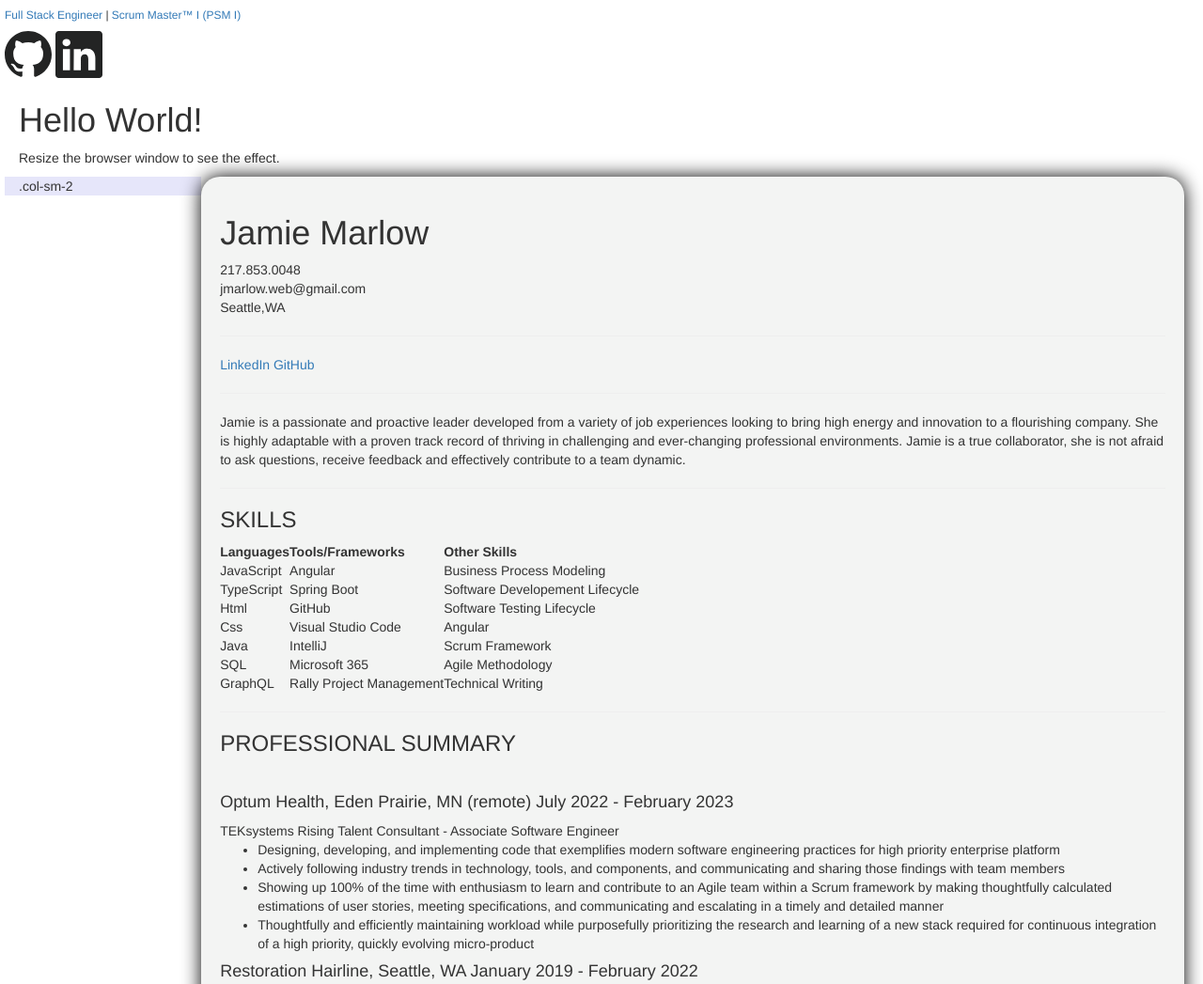
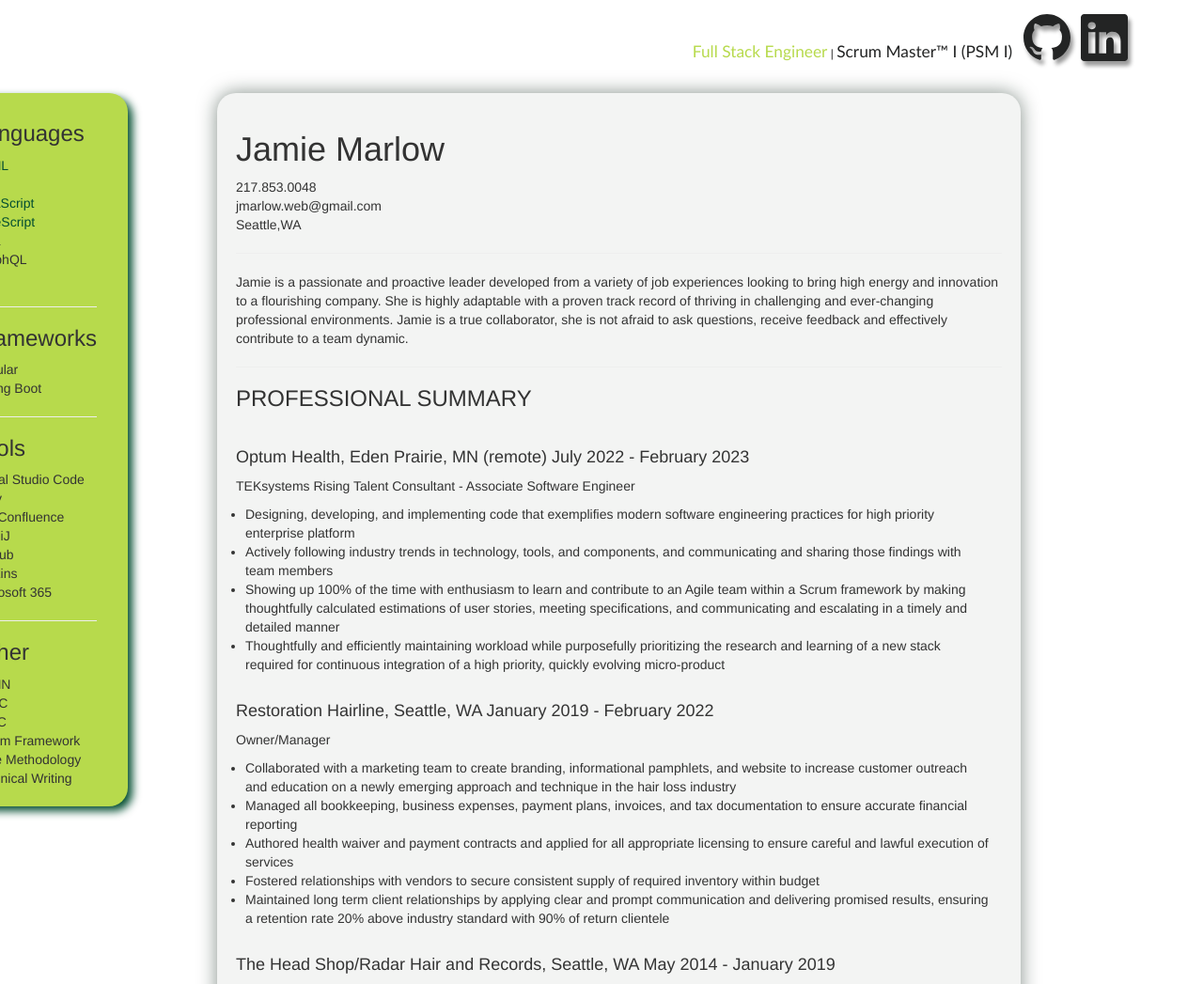
Before and after one commit to JMarlow86/JMarlow86.github.io, a plain HTML site: page resume.html in a window 1280 px wide. Shown: the top 1047 px of the page at 94% size. Drawn offline with nearby package versions, Linux system fonts and the light colour scheme.

Commit message:
added side bar

```diff
--- a/resume.css
+++ b/resume.css
@@ -1,23 +1,21 @@
 body {
     background-color: white;
     padding-right: 20px;
-    padding-left: 5px;
+    /* padding-left: 5px; */
 
 }
 #resume-container {
     background-color:#f3f4f3 ;
-    /* card color #dfe1e0 */
-
   padding: 20px;
   border-radius: 20px;
-  box-shadow: 0 0 20px black;
+  box-shadow: 0 0 20px rgb(10, 32, 20, 0.5);
 }
-/* .routing {
+.routing {
   display: flex;
   justify-content: end;
-  margin-top: 2%;
-  margin-right: 2%;
-  margin-bottom: 1%;
+  margin-top: 15px;
+  margin-bottom: 25px;
+
 
 }
 
@@ -31,10 +29,10 @@ body {
 
 }
 
-.routing #resume a:hover {
-  color:whitesmoke;
-  text-decoration: none;
-  text-shadow: #799657 5px 0 10px;
+.routing #scrum-link a:hover {
+
+
+  text-shadow: rgb(183, 218, 76) 5px 0 10px;
 
 
 }
@@ -47,9 +45,7 @@ body {
 }
 .routing #github {
   margin-left: 1%;
-  background-color: whitesmoke;
-  border-radius: 100%;
-  box-shadow: rgb(10, 32, 20) 5px 5px 10px;
+  filter: drop-shadow(3px 5px 2px rgb(0 0 0 / 0.4));
 
 }
 
@@ -58,19 +54,56 @@ body {
   border-radius: 100%;
   box-shadow: rgb(183, 218, 76) 5px 5px 10px;
 
+
+
 }
 .routing #linkedin {
   margin-left: 1%;
-  background-color: whitesmoke;
-  border-radius: 10%;
-  box-shadow: rgb(10, 32, 20) 5px 5px 10px;
-
+  filter: drop-shadow(3px 5px 2px rgb(0 0 0 / 0.4));
 
 }
+
 .routing #linkedin:hover {
   background-color: rgb(183, 218, 76);
   border-radius: 10%;
   box-shadow: rgb(183, 218, 76) 5px 5px 10px;
 
 }
- */
+.row #fun-bar {
+  background-color: rgb(183, 218, 76);
+  border-radius: 20px;
+  margin-left: -10%;
+  display: inline-flexbox;
+  padding-right: 10px;
+  box-shadow: rgb(3, 78, 49) 5px 5px 10px ;
+ cursor:default;
+
+}
+.row ul {
+  display: inline-block;
+align-self: auto;
+  padding: 10px;
+
+}
+.row h3 {
+
+
+  display: flex;
+  text-align: center;
+
+}
+.row #fun-bar li a {
+  color: rgb(3, 78, 49);
+  display: flex;
+
+
+
+
+
+}
+.row #fun-bar li :hover {
+  box-shadow: rgb(3, 78, 49) 5px 5px 10px ;
+  display: flex;
+  text-decoration: none;
+
+}
--- a/resume.html
+++ b/resume.html
@@ -10,21 +10,62 @@
   <title>Jamie Marlow Resume</title>
 </head>
 <body>
-
+    <div class="container">
+        <div class="row">
+            <div class="col-sm-12">
                 <div class="routing">
-        <div id="resume" ><h6><a title="View Relevent Resume" id="fse-link" href="resume.html">Full Stack Engineer </a> | <a title="View Relevent Resume" id="scrum-link" href="scrum.html"> Scrum Master™ I (PSM I)</a></h6></div>
+                    <div id="resume" ><h6><a title="View Relevent Resume" id="fse-link" style="color: rgb(183, 218, 76);" href="">Full Stack Engineer </a> | <a title="View Relevent Resume" id="scrum-link" href="scrum.html"> Scrum Master™ I (PSM I)</a></h6></div>
                     <span id="github"><a  title="View GitHub Repo"href="https://github.com/JMarlow86"><svg xmlns="http://www.w3.org/2000/svg" width="50" height="50" fill="rgb(35, 36, 36)" class="bi bi-github" viewBox="0 0 16 16">
                         <path d="M8 0C3.58 0 0 3.58 0 8c0 3.54 2.29 6.53 5.47 7.59.4.07.55-.17.55-.38 0-.19-.01-.82-.01-1.49-2.01.37-2.53-.49-2.69-.94-.09-.23-.48-.94-.82-1.13-.28-.15-.68-.52-.01-.53.63-.01 1.08.58 1.23.82.72 1.21 1.87.87 2.33.66.07-.52.28-.87.51-1.07-1.78-.2-3.64-.89-3.64-3.95 0-.87.31-1.59.82-2.15-.08-.2-.36-1.02.08-2.12 0 0 .67-.21 2.2.82.64-.18 1.32-.27 2-.27.68 0 1.36.09 2 .27 1.53-1.04 2.2-.82 2.2-.82.44 1.1.16 1.92.08 2.12.51.56.82 1.27.82 2.15 0 3.07-1.87 3.75-3.65 3.95.29.25.54.73.54 1.48 0 1.07-.01 1.93-.01 2.2 0 .21.15.46.55.38A8.012 8.012 0 0 0 16 8c0-4.42-3.58-8-8-8z"/></svg></a>
                     </span>
                     <span id="linkedin"><a title="View LinkedIn Profile"href="https://www.linkedin.com/in/jamie-marlow/"><svg xmlns="http://www.w3.org/2000/svg" width="50" height="50" fill="rgb(35, 36, 36)" class="bi bi-linkedin" viewBox="0 0 16 16">
                         <path d="M0 1.146C0 .513.526 0 1.175 0h13.65C15.474 0 16 .513 16 1.146v13.708c0 .633-.526 1.146-1.175 1.146H1.175C.526 16 0 15.487 0 14.854V1.146zm4.943 12.248V6.169H2.542v7.225h2.401zm-1.2-8.212c.837 0 1.358-.554 1.358-1.248-.015-.709-.52-1.248-1.342-1.248-.822 0-1.359.54-1.359 1.248 0 .694.521 1.248 1.327 1.248h.016zm4.908 8.212V9.359c0-.216.016-.432.08-.586.173-.431.568-.878 1.232-.878.869 0 1.216.662 1.216 1.634v3.865h2.401V9.25c0-2.22-1.184-3.252-2.764-3.252-1.274 0-1.845.7-2.165 1.193v.025h-.016a5.54 5.54 0 0 1 .016-.025V6.169h-2.4c.03.678 0 7.225 0 7.225h2.4z"/></svg></a>
                     </span>
+                </div>
+            </div>
+        </div>
+
         <div class="container-fluid">
-            <h1>Hello World!</h1>
-            <p>Resize the browser window to see the effect.</p>
           <div class="row">
-              <div class="col-sm-2" style="background-color:lavender;">.col-sm-2</div>
-              <div class="col-sm-10" id="resume-container">
+            <div class="col-sm-2" id="fun-bar">
+            <ul>
+                <h3>Languages</h3>
+                <li><a href="https://www.w3schools.com/html/default.asp">HTML</a></li>
+                <li><a href="https://www.w3schools.com/css/default.asp">CSS</a></li>
+                <li><a href="https://www.w3schools.com/js/default.asp">JavaScript</a></li>
+                <li><a href="https://www.w3schools.com/typescript/typescript_intro.php">TypeScript</a></li>
+                <li>Java</li>
+                <li>GraphQL</li>
+                <li>SQL</li>
+                <hr>
+
+                <h3>Frameworks</h3>
+                <li>Angular</li>
+                <li>Spring Boot</li>
+                <hr>
+
+                <h3>Tools</h3>
+                <li>Visual Studio Code</li>
+                <li>Rally</li>
+                <li>Jira/Confluence</li>
+                <li>IntelliJ</li>
+                <li>GitHub</li>
+                <li>Jenkins</li>
+                <li>Microsoft 365</li>
+                <hr>
+
+                <h3>Other</h3>
+                <li>BPMN</li>
+                <li>SDLC</li>
+                <li>STLC</li>
+                <li>Scrum Framework </li>
+                <li>Agile Methodology</li>
+                <li>Technical Writing</li>
+            </ul>
+
+            </div>
+              <div class="col-sm-1"></div>
+              <div class="col-sm-9" id="resume-container">
                 <div class="contact">
                     <h1>Jamie Marlow</h1>
                     <span>217.853.0048 </span>
@@ -34,11 +75,8 @@
                     <span> Seattle,WA </span>
                 </div>
                 <hr>
-                <div class="links">
-                    <a href="linkedin.com/in/jamie-marlow">LinkedIn</a>
-                    <a href=" https://github.com/JMarlow86">GitHub</a>
-                </div>
-                <hr>
+
+
                 <div>
                     <p>
                         Jamie is a passionate and proactive leader developed from a variety of job experiences looking to bring high energy and innovation to a
@@ -47,52 +85,8 @@
                     </p>
                 </div>
                 <hr>
-                <div class="skills-container">
-                    <h3>SKILLS</h3>
-                    <table>
-                        <tr>
-                            <th>Languages</th>
-                            <th>Tools/Frameworks</th>
-                            <th>Other Skills</th>
-                        </tr>
-                        <tr>
-                            <td>JavaScript</td>
-                            <td>Angular</td>
-                            <td>Business Process Modeling </td>
-                        </tr>
-                        <tr>
-                            <td>TypeScript</td>
-                            <td>Spring Boot</td>
-                            <td>Software Developement Lifecycle</td>
-                        </tr>
-                        <tr>
-                            <td>Html</td>
-                            <td>GitHub</td>
-                            <td>Software Testing Lifecycle</td>
-                        </tr>
-                        <tr>
-                            <td>Css</td>
-                            <td>Visual Studio Code</td>
-                            <td>Angular</td>
-                        </tr>
-                        <tr>
-                            <td>Java</td>
-                            <td>IntelliJ</td>
-                            <td>Scrum Framework </td>
-                        </tr>
-                        <tr>
-                            <td>SQL</td>
-                            <td>Microsoft 365</td>
-                            <td>Agile Methodology</td>
-                        </tr>
-                        <tr>
-                            <td>GraphQL</td>
-                            <td>Rally Project Management</td>
-                            <td>Technical Writing</td>
-                        </tr>
-                    </table>
-                </div>
-                <hr>
+
+
                 <div class="professional-container">
                     <h3>PROFESSIONAL SUMMARY </h3>
                     <br>
```
Lines whose indentation alone changed are shown as unchanged.
